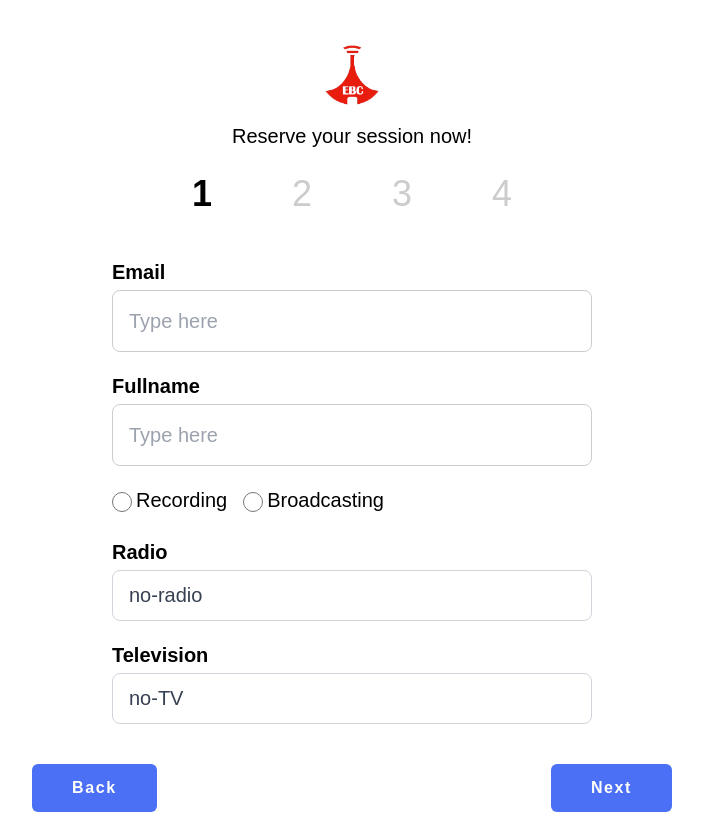
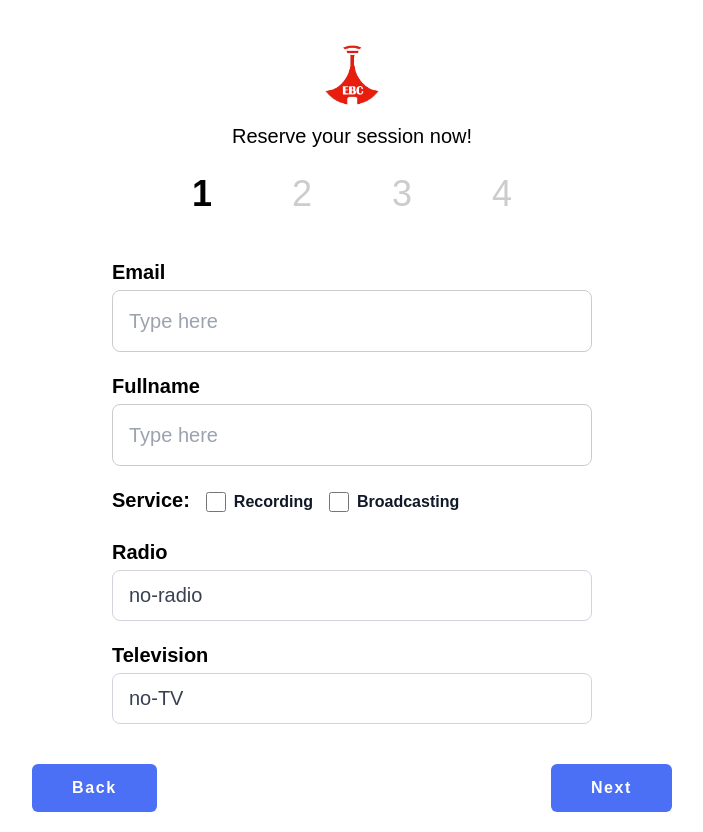
Before and after one commit to Mahred1/ebc-studio-reservation, a Next.js app: page /reserve in a window 1280 px wide. Shown: the whole page, without its empty margins (288-991 px from the left). Built offline with nearby package versions, Linux system fonts and the light colour scheme; a web font is replaced by a local one.

Commit message:
full spabase connection for creating a reservation

```diff
--- a/app/_components/Checkbox.js
+++ b/app/_components/Checkbox.js
@@ -1,33 +1,33 @@
-export default function Checkbox() {
+export default function Checkbox({register,lable1,lable2}) {
   return (
     <div className="flex items-center gap-4 my-5">
         <label className="text-xl font-semibold mb-1 ">Service: </label>
       <div className="flex items-center">
-        <input
+        <input {...register(lable1)}
           type="checkbox"
-          id="local"
-          name="local"
-          class="h-5 w-5 text-blue-600 focus:ring-blue-500 border-gray-300 rounded"
+          id={lable1}
+          name={lable1}
+          className="h-5 w-5 text-blue-600 focus:ring-blue-500 border-gray-300 rounded"
         />
         <label
-          for="local"
-          class="ml-2 block text-md font-semibold text-gray-900"
+          htmlFor={lable1}
+          className="ml-2 block text-md font-semibold text-gray-900"
         >
-          Local
+          {lable1}
         </label>
       </div>
       <div className="flex items-center">
-        <input
+        <input {...register(lable2)}
           type="checkbox"
-          id="worldwide"
-          name="worldwide"
-          class="h-5 w-5 text-blue-600 focus:ring-blue-500 border-gray-300 rounded"
+          id={lable2}
+          name={lable2}
+          className="h-5 w-5 text-blue-600 focus:ring-blue-500 border-gray-300 rounded"
         />
         <label
-          for="worldwide"
-          class="ml-2 block text-md font-semibold text-gray-900"
+          htmlFor={lable2}
+          className="ml-2 block text-md font-semibold text-gray-900"
         >
-          Worldwide
+          {lable2}
         </label>
       </div>
     </div>
--- a/app/_components/Dropdown.js
+++ b/app/_components/Dropdown.js
@@ -1,11 +1,12 @@
 
-export default function Dropdown({ lable, options }) {
-  console.log(options);
+export default function Dropdown({ lable, options,register }) {
   return (
     <div className="mb-5 mt-5 font-inter flex flex-col min-w-[30rem]">
       <label className="text-xl font-bold mb-1 ">{lable}</label>
       <select
+
         name={lable}
+        {...register(lable)}
         className="p-4  text-xl  block appearance-none w-full bg-white border border-gray-300 text-gray-700 py-3 px-4 pr-8 rounded-lg leading-tight focus:outline-none focus:ring-2 "
       >
         {options.map((option) => {
--- a/app/_components/Input.js
+++ b/app/_components/Input.js
@@ -1,9 +1,10 @@
-export default function Input({ lable, placeholder='Type here' }) {
+export default function Input({ lable, placeholder='Type here',register }) {
   return (
     <div className="mb-5 mt-5 font-inter flex flex-col min-w-[30rem]">
       <label className="text-xl font-semibold mb-1 ">{lable}</label>
       <input
         name={lable}
+        {...register(lable,{required:true})}
         className="p-4 text-[#666] text-xl rounded-lg border border-[#ccc]"
         placeholder={placeholder}
       ></input>
--- a/app/_components/Radio.js
+++ /dev/null
@@ -1,31 +0,0 @@
-export default function Radio({ lable1, lable2 }) {
-  return (
-    <div className="flex gap-4 my-5 justify-start ">
-      <div className="flex gap-1">
-        <input
-          type="radio"
-          name="type"
-          id="option1"
-          value={lable1}
-          className="w-5 cursor-pointer text-blue-600 rounded-lg border border-[#ccc]"
-        ></input>
-        <label htmlFor="option1" className="text-xl cursor-pointer font-nromal mb-1 ">
-          {lable1}
-        </label>
-      </div>
-
-      <div className="flex gap-1">
-        <input
-          type="radio"
-          name="type"
-          id="option2"
-          value={lable2}
-          className="w-5 cursor-pointer text-blue-600 rounded-lg border border-[#ccc]"
-        ></input>
-        <label htmlFor="option2" className="text-xl cursor-pointer font-nromal mb-1 ">
-          {lable2}
-        </label>
-      </div>
-    </div>
-  );
-}
--- a/app/layout.js
+++ b/app/layout.js
@@ -1,3 +1,4 @@
+import { Toaster } from "react-hot-toast";
 import "./globals.css";
 export const metadata = {
   title: "EBC Studio",
@@ -7,7 +8,12 @@ export const metadata = {
 export default function RootLayout({ children }) {
   return (
     <html lang="en">
-      <body className={`font-mona antialiased `}>{children}</body>
+      <body className={`font-mona antialiased `}>
+        <div>
+          <Toaster />
+        </div>
+        {children}
+      </body>
     </html>
   );
 }
--- a/app/page.js
+++ b/app/page.js
@@ -25,7 +25,7 @@ export default function Home() {
           <Button>Reserve a studio</Button>
         </Link>
         <Link href={"/check"}>
-          <Button type="secondary">Check Reservation</Button>
+          <Button style="secondary">Check Reservation</Button>
         </Link>
       </div>
     </main>
--- a/app/reserve/page.js
+++ b/app/reserve/page.js
@@ -1,15 +1,36 @@
 "use client";
 import Image from "next/image";
-import Radio from "../_components/Radio";
 import { useState } from "react";
+import { useForm } from "react-hook-form";
 import Button from "../_components/Button";
+import Checkbox from "../_components/Checkbox";
+import Dropdown from "../_components/Dropdown";
 import Input from "../_components/Input";
-import Dropdown from "../_components/Dropdown";
 import InputTwins from "../_components/InputTwins";
-import Checkbox from "../_components/Checkbox";
+import Link from "next/link";
+import supabase from "@/supabase";
 
 function Page() {
   const [stage, setStage] = useState(1);
+  const {
+    register,
+    handleSubmit,
+    formState: { errors, isSubmitting },
+  } = useForm();
+
+  async function onSubmit(data) {
+    try {
+      const { error } = await supabase
+        .from("Rservations")
+        .insert(
+          [data])
+
+        .select();
+      if (error) throw new Error();
+    } catch (e) {
+      console.log(e.message);
+    }
+  }
 
   function handleNext(e) {
     e.preventDefault();
@@ -22,13 +43,9 @@ function Page() {
   }
   return (
     <div className="flex flex-col justify-center mt-10">
-      <Image
-        className="self-center mb-3  "
-        width={70}
-        height={70}
-        src="/ebc-logo.png"
-        alt="EBC"
-      />
+      <Link className="self-center mb-3  " href={"/"}>
+        <Image width={70} height={70} src="/ebc-logo.png" alt="EBC" />
+      </Link>
       <h1 className="text-center text-xl font-medium ">
         Reserve your session now!
       </h1>
@@ -65,14 +82,26 @@ function Page() {
         </ul>
       </div>
 
-      <form className="flex flex-col items-center">
+      <form
+        onSubmit={handleSubmit(onSubmit)}
+        className="flex flex-col items-center"
+      >
         {stage === 1 && (
           <div className="mb-5">
-            <Input lable={"Email"} />
-            <Input lable={"Fullname"} />
-            <Radio lable1={"Recording"} lable2={"Broadcasting"} />
-            <Dropdown lable={"Radio"} options={["no-radio", "FM 97.1"]} />
+            <Input register={register} lable={"Email"} />
+            <Input register={register} lable={"Fullname"} />
+            <Checkbox
+              register={register}
+              lable1={"Recording"}
+              lable2={"Broadcasting"}
+            />
             <Dropdown
+              register={register}
+              lable={"Radio"}
+              options={["no-radio", "FM 97.1"]}
+            />
+            <Dropdown
+              register={register}
               lable={"Television"}
               options={["no-TV", "EBC 1", "EBC 2", "EBC 3"]}
             />
@@ -81,20 +110,32 @@ function Page() {
 
         {stage === 2 && (
           <div className="mb-5">
-            <Input lable={"Brod. Address"} />
-            <InputTwins lable1={"City"} lable2={"Sub city"} />
-            <Input lable={"Purpouse of request "} />
-            <Input lable={"is the roads suitable for a car? "} />
+            <Input register={register} lable={"Broadcast Address"} />
+            <InputTwins
+              register={register}
+              lable1={"City"}
+              lable2={"Sub city"}
+            />
+            <Input register={register} lable={"Purpouse of request"} />
+            <Input
+              register={register}
+              lable={"is the roads suitable for a car?"}
+            />
           </div>
         )}
 
         {stage === 3 && (
           <div className="mb-5">
-            <Input lable={"Address "} />
-            <Checkbox />
-            <InputTwins lable1={"Date"} lable2={"Time"} />
-            <Input lable={"Brod. Date "} />
+            <Input register={register} lable={"Address"} />
+            <Checkbox
+              register={register}
+              lable1={"Local"}
+              lable2={"Worldwide"}
+            />
+            <InputTwins register={register} lable1={"Date"} lable2={"Time"} />
+            <Input register={register} lable={"Broadcast Date"} />
             <InputTwins
+              register={register}
               lable1={"Bordcating start"}
               lable2={"Broadcasting end"}
               placeholder1="From"
@@ -102,22 +143,43 @@ function Page() {
             />
           </div>
         )}
-        {stage === 4 && <div className="mb-5">
-            <Input lable={"Live Brod. orientation manager name "} />
-            <Input lable={"Live Brod. orientation location "} />
-            <Input lable={"Live Brod. orientation time "} />
-            <Input lable={"Brod. & Recording manger (Requesting side) "} />
-            <Input lable={"Phone number (Manager) "} />
-            <Input lable={"Confirming executor name  "} />
-
-          </div>}
+        {stage === 4 && (
+          <div className="mb-5">
+            <Input
+              register={register}
+              lable={"Live Broadcast orientation manager name"}
+            />
+            <Input
+              register={register}
+              lable={"Live Broadcast orientation location"}
+            />
+            <Input
+              register={register}
+              lable={"Live Broadcast orientation time"}
+            />
+            <Input
+              register={register}
+              lable={"Broadcast & Recording manger (Requesting side)"}
+            />
+            <Input register={register} lable={"Phone number (Manager)"} />
+            <Input register={register} lable={"Confirming executor name"} />
+          </div>
+        )}
         <div className="flex mb-5 justify-between w-[50%]">
-          {<Button type="action" onClick={(e) => handleBack(e)}>
-            Back
-          </Button>}
-          <Button type="action" onClick={(e) => handleNext(e)}>
-            {stage===4?'Submit':'Next'}
-          </Button>
+          {
+            <Button style="action" onClick={(e) => handleBack(e)}>
+              Back
+            </Button>
+          }
+          {stage === 4 ? (
+            <Button style="action">
+              {isSubmitting ? "Loading..." : "Submit"}
+            </Button>
+          ) : (
+            <Button style="action" onClick={(e) => handleNext(e)}>
+              {"Next"}
+            </Button>
+          )}
         </div>
       </form>
     </div>
--- /dev/null
+++ b/supabase.js
@@ -0,0 +1,6 @@
+import { createClient } from "@supabase/supabase-js";
+
+const supabaseUrl = "https://hfosufqskzimezdvnfrb.supabase.co";
+const supabaseKey ='eyJhbGciOiJIUzI1NiIsInR5cCI6IkpXVCJ9.eyJpc3MiOiJzdXBhYmFzZSIsInJlZiI6Imhmb3N1ZnFza3ppbWV6ZHZuZnJiIiwicm9sZSI6ImFub24iLCJpYXQiOjE3NTIzMTc4ODMsImV4cCI6MjA2Nzg5Mzg4M30.wri-vYlOIWn-DeDVA1eTsLgA83ZAswD4l-IjBKaaeFw';
+ const supabase = createClient(supabaseUrl, supabaseKey);
+export default supabase
```
Also changed, not shown: app/_components/Button.js (+4 -4 lines), app/_components/InputTwins.js (+5 -2 lines), package.json (+7 -4 lines), 1 other file (tests, documents, lock files or other folders).
